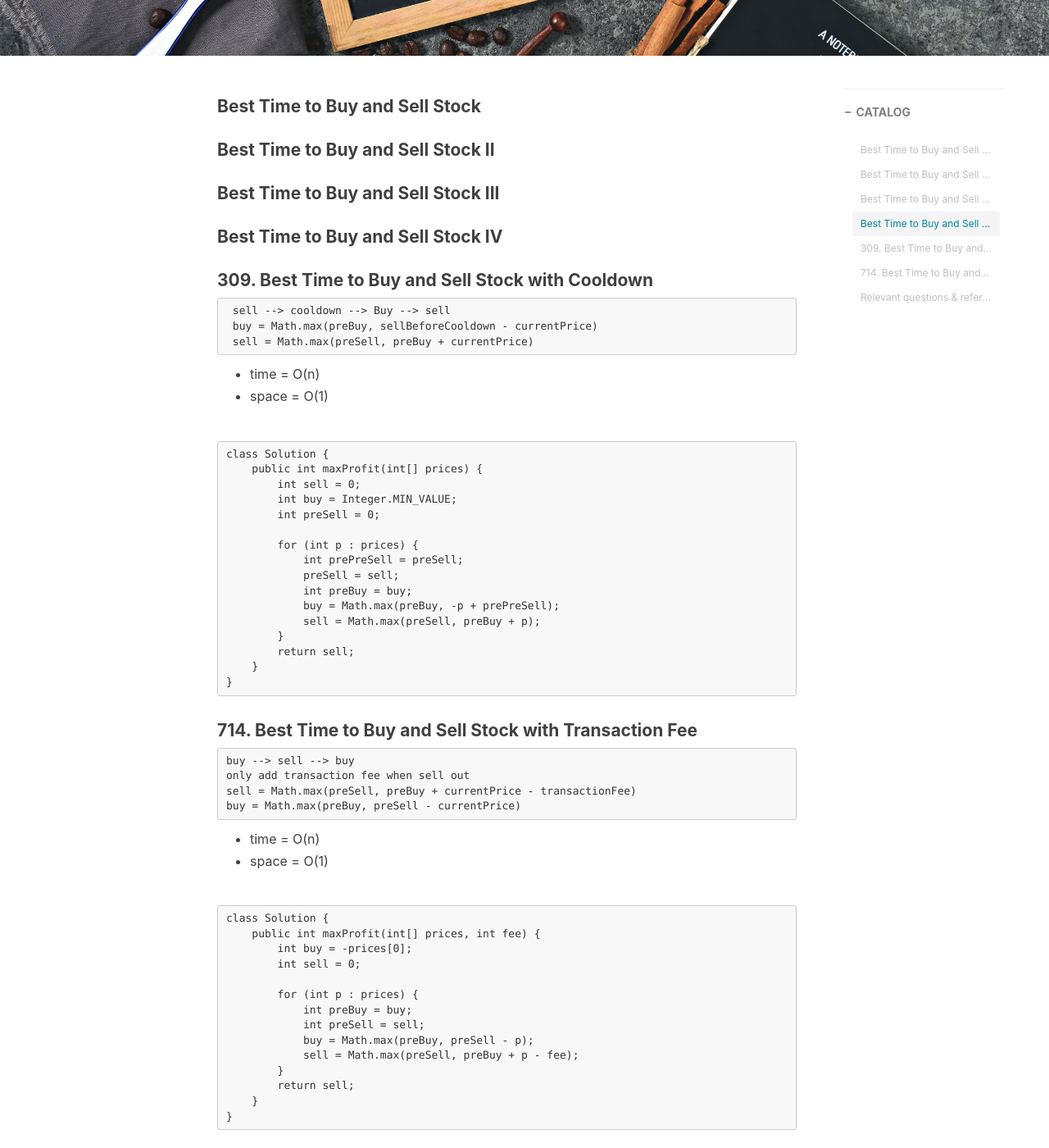
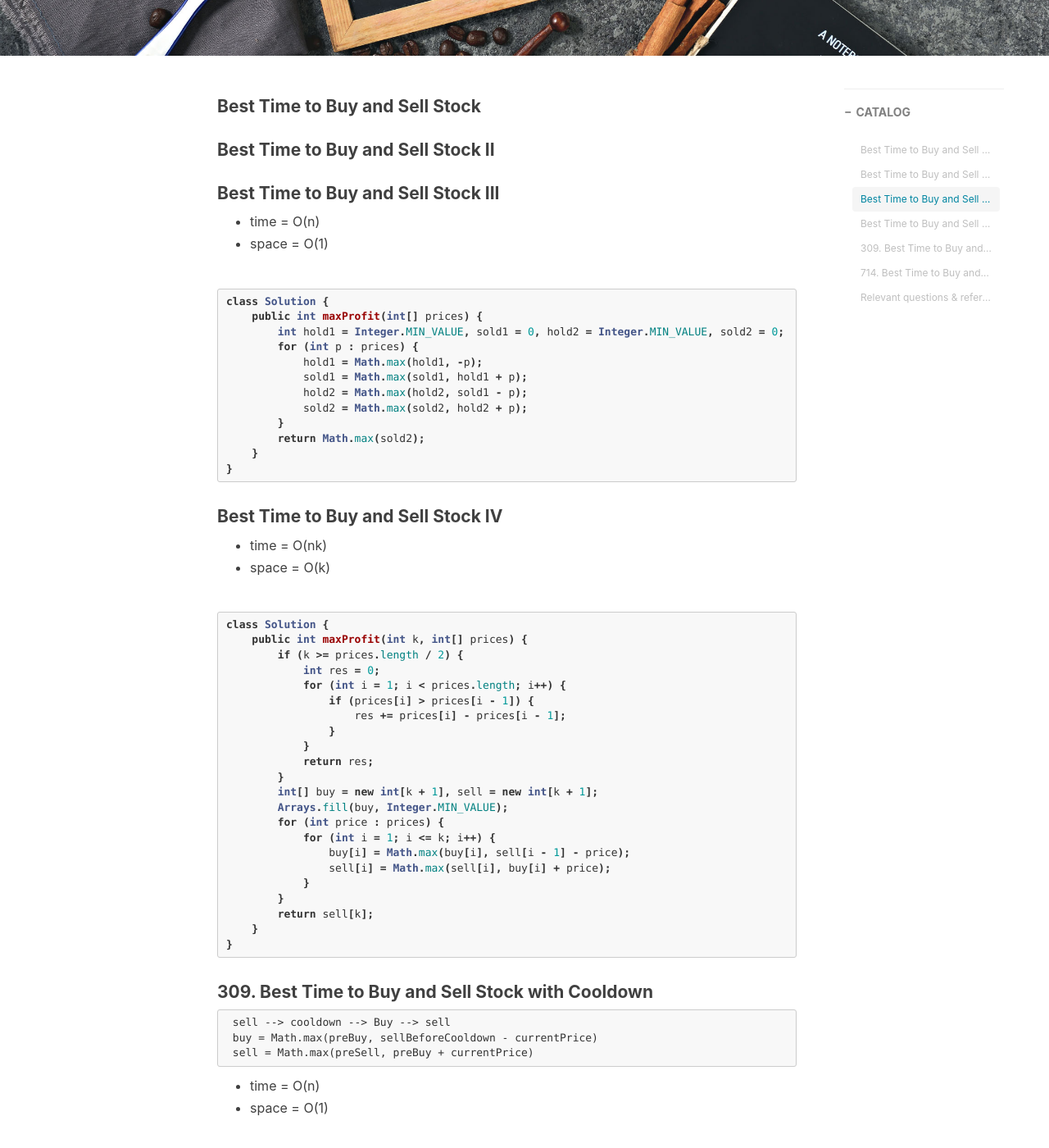
Before and after one commit to ly16/ly16.github.io, a Jekyll site: the page built from _posts/2022-01-08-leetcode-Stock-template.md, in a window 1280 px wide and 1400 px high, scrolled down 515 px. Shown: the whole window at 82% size. Built offline with Jekyll 4.4.1, drawn with Linux system fonts in a browser that asks for light colours; nearby versions of some CDN libraries; comment, search, counter and statistics services are not loaded; some of the changed text lies outside the part shown.

Commit message:
Update 2022-01-08-leetcode-Stock-template.md

````diff
--- a/_posts/2022-01-08-leetcode-Stock-template.md
+++ b/_posts/2022-01-08-leetcode-Stock-template.md
@@ -14,7 +14,54 @@ tags:
 #### Best Time to Buy and Sell Stock
 #### Best Time to Buy and Sell Stock II
 #### Best Time to Buy and Sell Stock III
+
+- time = O(n)
+- space = O(1)
+
+```java
+class Solution {
+    public int maxProfit(int[] prices) {
+        int hold1 = Integer.MIN_VALUE, sold1 = 0, hold2 = Integer.MIN_VALUE, sold2 = 0;
+        for (int p : prices) {
+            hold1 = Math.max(hold1, -p);
+            sold1 = Math.max(sold1, hold1 + p);
+            hold2 = Math.max(hold2, sold1 - p);
+            sold2 = Math.max(sold2, hold2 + p);
+        }
+        return Math.max(sold2);
+    }
+}
+```
+
 #### Best Time to Buy and Sell Stock IV
+
+- time = O(nk)
+- space = O(k)
+
+```java
+class Solution {
+    public int maxProfit(int k, int[] prices) {
+        if (k >= prices.length / 2) {
+            int res = 0;
+            for (int i = 1; i < prices.length; i++) {
+                if (prices[i] > prices[i - 1]) {
+                    res += prices[i] - prices[i - 1];
+                }
+            }
+            return res;
+        }
+        int[] buy = new int[k + 1], sell = new int[k + 1];
+        Arrays.fill(buy, Integer.MIN_VALUE);
+        for (int price : prices) {
+            for (int i = 1; i <= k; i++) {
+                buy[i] = Math.max(buy[i], sell[i - 1] - price);
+                sell[i] = Math.max(sell[i], buy[i] + price);
+            }
+        }
+        return sell[k];
+    }
+}
+```
 
 #### 309. Best Time to Buy and Sell Stock with Cooldown
 
@@ -79,5 +126,7 @@ class Solution {
 
 #### Relevant questions & reference
 
+* https://leetcode.com/problems/best-time-to-buy-and-sell-stock-iii/
+* https://leetcode.com/problems/best-time-to-buy-and-sell-stock-iv/
 * https://leetcode.com/problems/best-time-to-buy-and-sell-stock-with-cooldown/
 * https://leetcode.com/problems/best-time-to-buy-and-sell-stock-with-transaction-fee/
````
